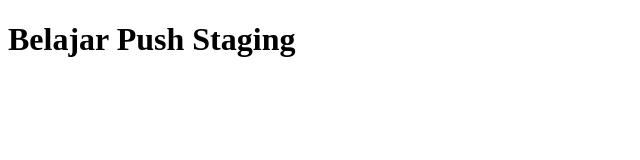
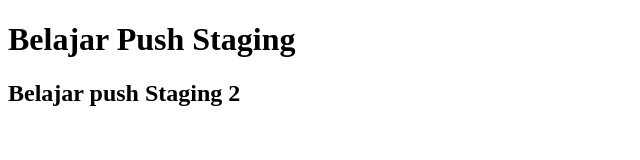
Before and after one commit to Murarif/belajar-niomic, a plain HTML site: page header.html in a window 1280 px wide. Shown: the whole page, without its empty margins (0-640 px from the left). Drawn offline with Linux system fonts and the light colour scheme.

Commit message:
ADD Element H2

```diff
--- a/header.html
+++ b/header.html
@@ -8,5 +8,6 @@
 </head>
 <body>
   <H1>Belajar Push Staging</H1>
+  <h2>Belajar push Staging 2</h2>
 </body>
 </html>
```
